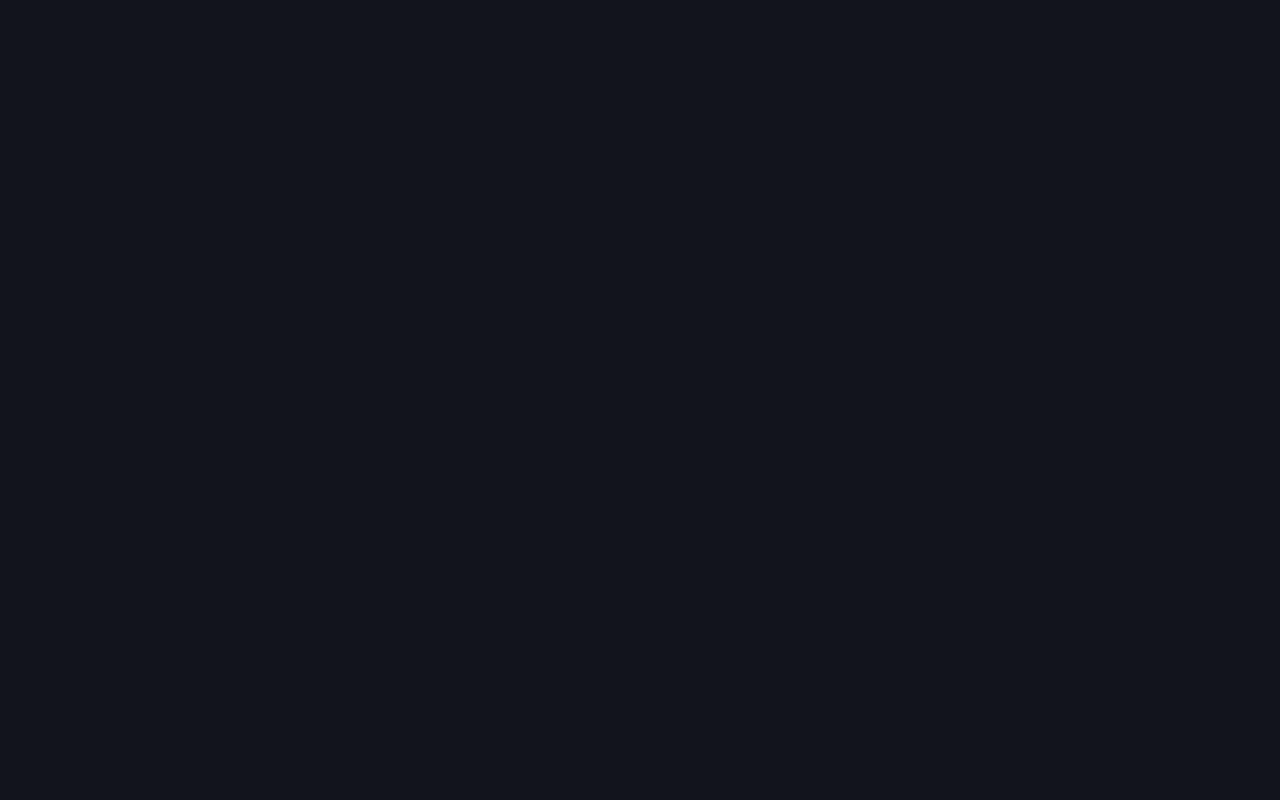
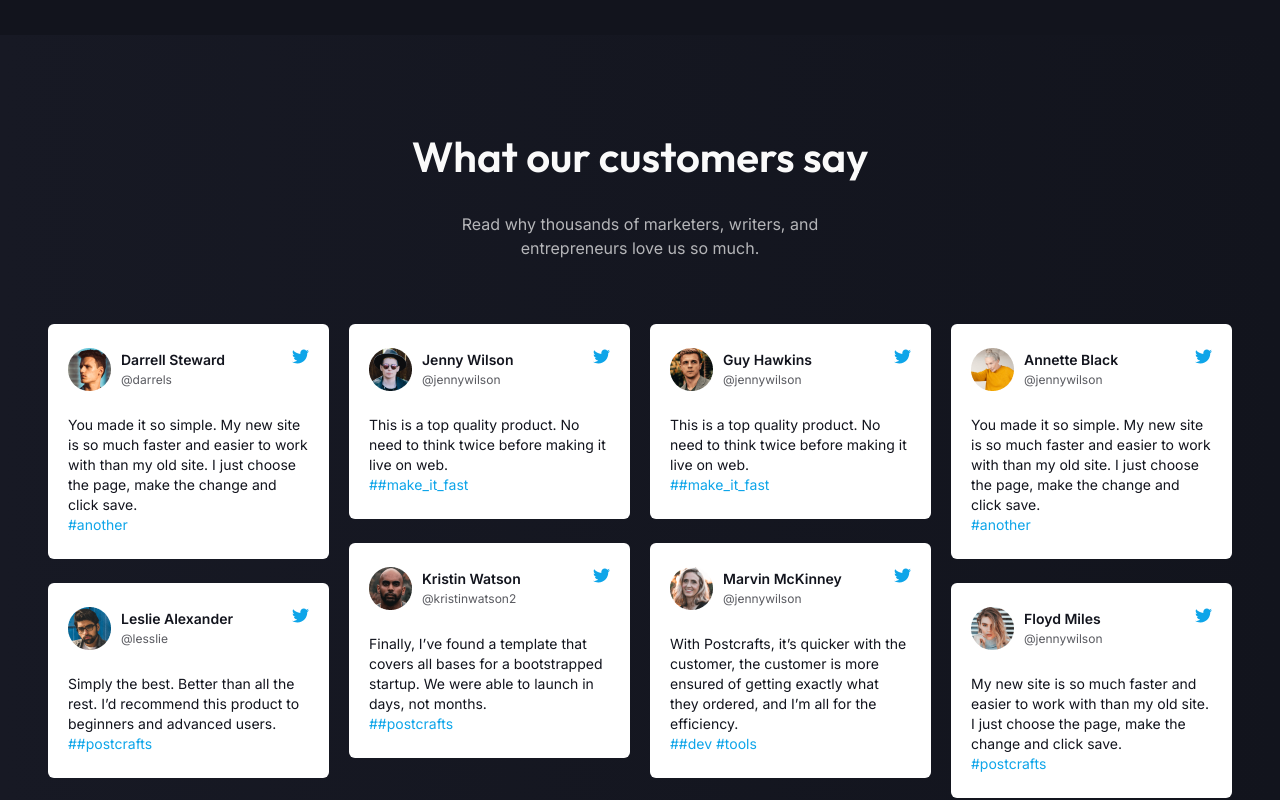
Before and after one commit to Mehedi-Hasan0/hotch-potch, a Next.js app: page / in a window 1280 px wide. Shown: the part 3500-4300 px from the top of the page. Before the commit the page ends 3535 px from the top, so only its background shows below. Built offline with nearby package versions, Linux system fonts and the light colour scheme.

Commit message:
[ADD] Pricing section added

```diff
--- a/src/app/globals.css
+++ b/src/app/globals.css
@@ -121,7 +121,7 @@
     @apply text-4xl md:text-4xl lg:text-5xl xl:text-6xl;
   }
   .sub-heading {
-    @apply text-3xl md:text-2xl lg:text-3xl xl:text-[2.625rem];
+    @apply text-3xl md:text-2xl lg:text-3xl xl:text-[2.625rem] font-semibold;
   }
   .title-heading {
     @apply text-sm md:text-base lg:text-lg xl:text-xl 2xl:text-2xl;
--- a/src/app/page.tsx
+++ b/src/app/page.tsx
@@ -2,6 +2,8 @@ import Banner from "@/components/Banner";
 import Company from "@/components/Company";
 import Content from "@/components/Content";
 import Misland from "@/components/Misland";
+import Price from "@/components/Price";
+import Reviews from "@/components/Reviews";
 import Tools from "@/components/Tools";
 
 export default function Home() {
@@ -39,6 +41,8 @@ export default function Home() {
         <Tools />
       </div>
       <Misland />
+      <Reviews />
+      <Price />
     </main>
   );
 }
--- a/src/components/MislandContent.tsx
+++ b/src/components/MislandContent.tsx
@@ -1,6 +1,6 @@
 export default function MislandContent() {
   return (
-    <div className="w-full bg-[#282A37] rounded-lg max-w-[734px]">
+    <div className="w-full bg-[#282A37] rounded-lg max-w-[734px] mt-6 md:mt-0">
       {/* color ui */}
       <div className="flex items-center gap-2 px-5 py-5">
         <div className="w-3 h-3 rounded-full bg-[#F23936]" />
--- /dev/null
+++ b/src/components/Price.tsx
@@ -0,0 +1,17 @@
+import PricingCard from "./PricingCard";
+
+export default function Price() {
+  return (
+    <div className="section-padding main-container flex flex-col gap-8 md:gap-10 lg:gap-12 xl:gap-16 pb-6 md:pb-8 lg:pb-12 xl:pb-14">
+      <div className="flex flex-col gap-4 lg:gap-5 xl:gap-7 items-center">
+        <h2 className="sub-heading text-secondary text-center lg:leading-tight">
+          Make the wise decision <br /> for your business
+        </h2>
+        <p className="desc-text text-secondary/70 text-center">
+          With lots of unique
+        </p>
+      </div>
+      <PricingCard />
+    </div>
+  );
+}
--- /dev/null
+++ b/src/components/PricingCard.tsx
@@ -0,0 +1,44 @@
+import { pricingData } from "@/data";
+
+export default function PricingCard() {
+  return (
+    <div className="flex flex-col sm:flex-row sm:flex-wrap lg:flex-nowrap justify-center gap-6">
+      {pricingData.map((card, idx) => (
+        <div
+          key={idx}
+          className="p-8 rounded-lg bg-[#282A37] flex flex-col gap-7 lg:max-w-[330px] h-[420px] md:h-[420px] lg:h-[480px] xl:h-[510px] 2xl:h-[554px] relative"
+        >
+          <p className="link-text text-white">{card.title}</p>
+
+          <div className="flex flex-col gap-4">
+            <div className="flex items-end">
+              <h2 className="sub-heading text-white">{card.price}</h2>
+              <span className="font-outfit desc-text ">/month</span>
+            </div>
+            <p className="mini-text text-secondary/70">{card.maxTeam}</p>
+          </div>
+
+          <div className="flex flex-col gap-4">
+            <p className="link-text font-bold">{card.subTitle}</p>
+            <div className="flex flex-col gap-3">
+              {card.included.map((inc, idx) => (
+                <p
+                  key={idx}
+                  className="text-secondary/70 font-medium link-text"
+                >
+                  {inc}
+                </p>
+              ))}
+            </div>
+          </div>
+
+          <div className="absolute bottom-7 w-[80%] mx-auto">
+            <button className="border-[#12141D] border rounded-lg py-3.5 w-full font-medium link-text hover:bg-gradient-to-r from-gradient to-gradient-foreground">
+              Get started
+            </button>
+          </div>
+        </div>
+      ))}
+    </div>
+  );
+}
--- /dev/null
+++ b/src/components/Reviews.tsx
@@ -0,0 +1,20 @@
+import ReviewsDataCard from "./ReviewsDataCard";
+
+export default function Reviews() {
+  return (
+    <div className=" bg-gradient-to-r from-[#171924] to-transparent pb-6 md:pb-8 lg:pb-12 xl:pb-14 border-b border-gray-800">
+      <div className="section-padding main-container flex flex-col gap-8 md:gap-10 lg:gap-12 xl:gap-16">
+        <div className="flex flex-col gap-4 lg:gap-5 xl:gap-7 items-center">
+          <h2 className="sub-heading text-secondary text-center lg:leading-tight">
+            What our customers say
+          </h2>
+          <p className="desc-text text-secondary/70 text-center">
+            Read why thousands of marketers, writers, and <br /> entrepreneurs
+            love us so much.
+          </p>
+        </div>
+        <ReviewsDataCard />
+      </div>
+    </div>
+  );
+}
--- /dev/null
+++ b/src/components/ReviewsDataCard.tsx
@@ -0,0 +1,39 @@
+import { reviewsData } from "@/data";
+import Image from "next/image";
+import { FaTwitter } from "react-icons/fa6";
+
+export default function ReviewsDataCard() {
+  return (
+    <div className="columns-1 sm:columns-2 md:columns-3 lg:columns-4 gap-3 md:gap-4 lg:gap-5 2xl:gap-6">
+      {reviewsData.map((data, idx) => (
+        <div
+          key={idx}
+          className={`break-inside-avoid rounded-md bg-white px-3 py-4 lg:px-4 lg:py-5 xl:px-5 xl:py-6 flex flex-col gap-3 md:gap-4 lg:gap-5 xl:gap-6 ${
+            idx === 0
+              ? "mb-3 md:mb-4 lg:mb-5 2xl:mb-6"
+              : "my-4 md:my-5 lg:my-6 2xl:my-7"
+          }`}
+        >
+          <div className="flex items-start justify-between gap-5">
+            <div className="flex items-center gap-2.5">
+              <Image src={data.img} alt={data.name} width={43} height={43} />
+              <div className="flex flex-col gap-0.5">
+                <p className="font-semibold link-text text-primary">
+                  {data.name}
+                </p>
+                <p className="mini-text text-primary/70">{data.add}</p>
+              </div>
+            </div>
+            {/* icon */}
+            <FaTwitter size={17} className="text-accent" />
+          </div>
+          {/* description */}
+          <div className="flex flex-col">
+            <p className="link-text text-primary">{data.desc}</p>
+            <p className="link-text text-accent">{data.tag}</p>
+          </div>
+        </div>
+      ))}
+    </div>
+  );
+}
--- a/src/data/index.ts
+++ b/src/data/index.ts
@@ -116,3 +116,102 @@ export const misLandBtnData = [
     label: "PAS Copywriting Formula",
   },
 ];
+
+export const reviewsData = [
+  {
+    img: "/assets/images/avatar/avatar-1.png",
+    name: "Darrell Steward",
+    add: "@darrels",
+    desc: "You made it so simple. My new site is so much faster and easier to work with than my old site. I just choose the page, make the change and click save.",
+    tag: "#another",
+  },
+  {
+    img: "/assets/images/avatar/avatar-2.png",
+    name: "Leslie Alexander",
+    add: "@lesslie",
+    desc: "Simply the best. Better than all the rest. I’d recommend this product to beginners and advanced users.",
+    tag: "##postcrafts",
+  },
+  {
+    img: "/assets/images/avatar/avatar-3.png",
+    name: "Jenny Wilson",
+    add: "@jennywilson",
+    desc: "This is a top quality product. No need to think twice before making it live on web.",
+    tag: "##make_it_fast",
+  },
+  {
+    img: "/assets/images/avatar/avatar-4.png",
+    name: "Kristin Watson",
+    add: "@kristinwatson2",
+    desc: "Finally, I’ve found a template that covers all bases for a bootstrapped startup. We were able to launch in days, not months.",
+    tag: "##postcrafts",
+  },
+  {
+    img: "/assets/images/avatar/avatar-5.png",
+    name: "Guy Hawkins",
+    add: "@jennywilson",
+    desc: "This is a top quality product. No need to think twice before making it live on web.",
+    tag: "##make_it_fast",
+  },
+  {
+    img: "/assets/images/avatar/avatar-6.png",
+    name: "Marvin McKinney",
+    add: "@jennywilson",
+    desc: "With Postcrafts, it’s quicker with the customer, the customer is more ensured of getting exactly what they ordered, and I’m all for the efficiency.",
+    tag: "##dev #tools",
+  },
+  {
+    img: "/assets/images/avatar/avatar-7.png",
+    name: "Annette Black",
+    add: "@jennywilson",
+    desc: "You made it so simple. My new site is so much faster and easier to work with than my old site. I just choose the page, make the change and click save.",
+    tag: "#another",
+  },
+  {
+    img: "/assets/images/avatar/avatar-8.png",
+    name: "Floyd Miles",
+    add: "@jennywilson",
+    desc: "My new site is so much faster and easier to work with than my old site. I just choose the page, make the change and click save.",
+    tag: "#postcrafts",
+  },
+];
+
+export const pricingData = [
+  {
+    title: "Starter Plan",
+    price: "$29",
+    maxTeam: "This package is suitable for teams 1-15 people.",
+    subTitle: "What’s included:",
+    included: [
+      "10 GB Dedicated Hosting Free",
+      "Best for Developers, Freelancers",
+      "1 Year Support",
+    ],
+  },
+  {
+    title: "Basic Plan",
+    price: "$79",
+    maxTeam: "This package is suitable for teams 1-50 people.",
+    subTitle: "What’s included:",
+    included: [
+      "15 GB Dedicated Hosting Free",
+      "Best for Developers, Freelancers",
+      "5 Year Support",
+      "Free Custom Domain",
+      "Basic Statistics",
+    ],
+  },
+  {
+    title: "Premium Plan",
+    price: "$129",
+    maxTeam: "This package is suitable for teams 1-100 people.",
+    subTitle: "What’s included:",
+    included: [
+      "20 GB Dedicated Hosting Free",
+      "Best for Developers, Freelancers",
+      "Unlimited Support",
+      "Free Custom Domain",
+      "Full Statistics",
+    ],
+  },
+];
```
